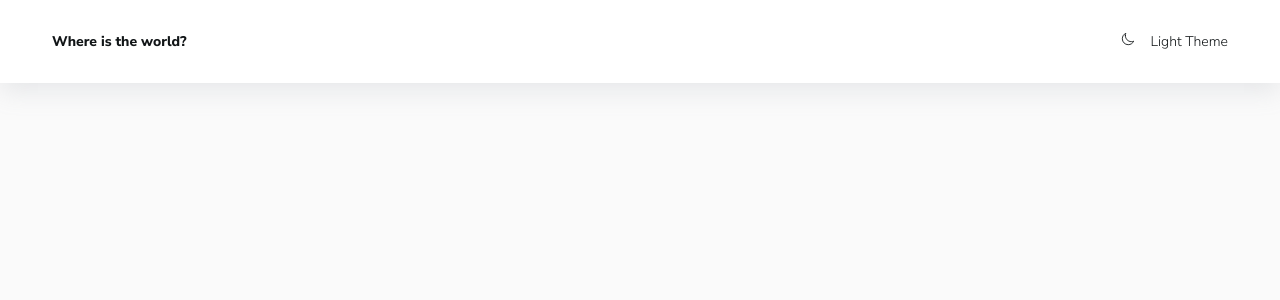
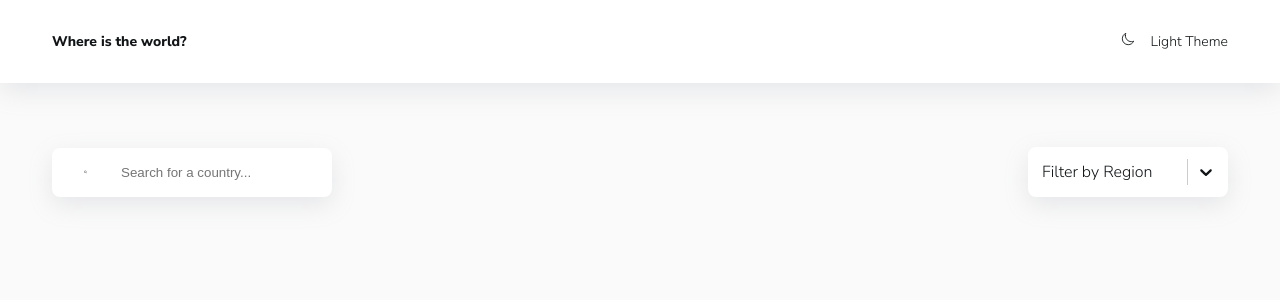
Before and after one commit to tsipherov/countries, a React (Create React App) app: page / in a window 1280 px wide. Shown: the top 300 px of the page. Built offline with nearby package versions, Linux system fonts and the light colour scheme; no server answers.

Commit message:
implemented controls feature

```diff
--- a/src/components/Controls.js
+++ b/src/features/controls/Controls.js
@@ -1,7 +1,6 @@
 import { useDispatch, useSelector } from "react-redux";
 import styled from "styled-components";
-import { setFilter, setRegion } from "../store/countryActions";
-import { selectCountriesInfo } from "../store/countrySelectors";
+import { selectControls, setRegion, setSearch } from "./controlsSlise";
 import CustomSelect from "./CustomSelect";
 import Search from "./Search";
 
@@ -28,14 +27,14 @@ const Wrapper = styled.div`
 
 const Controls = () => {
   const dispatch = useDispatch();
-  const { search, region } = useSelector(selectCountriesInfo);
+  const { search, region } = useSelector(selectControls);
 
   const searchHendler = (str) => {
-    dispatch(setFilter(str));
+    dispatch(setSearch(str));
   };
 
   const regionSelectHandler = (reg) => {
-    dispatch(setRegion(reg.value));
+    dispatch(setRegion(reg?.value || ""));
   };
 
   return (
--- /dev/null
+++ b/src/features/controls/controlsSlise.js
@@ -0,0 +1,26 @@
+import { createSlice } from "@reduxjs/toolkit";
+
+const initialState = {
+  search: "",
+  region: "",
+};
+
+export const controlsSlise = createSlice({
+  name: "@@controls",
+  initialState,
+  reducers: {
+    setSearch: (state, { payload }) => {
+      state.search = payload;
+    },
+    setRegion: (state, { payload }) => {
+      state.region = payload;
+    },
+  },
+});
+
+export const controlsReducer = controlsSlise.reducer;
+export const { setSearch, setRegion } = controlsSlise.actions;
+export const selectControls = ({ controls }) => ({
+  search: controls.search,
+  region: controls.region,
+});
--- a/src/features/countries/CountryList.js
+++ b/src/features/countries/CountryList.js
@@ -3,6 +3,7 @@ import { useDispatch, useSelector } from "react-redux";
 import { useNavigate } from "react-router-dom";
 import Card from "../../components/Card";
 import List from "../../components/List";
+import { selectControls } from "../controls/controlsSlise";
 import {
   loadCountries,
   selectCountriesInfo,
@@ -12,9 +13,10 @@ import {
 const CountryList = () => {
   const navigate = useNavigate();
   const dispatch = useDispatch();
+  const { search, region } = useSelector(selectControls);
   const { status, error, qnt } = useSelector(selectCountriesInfo);
   const filteredCountries = useSelector((state) =>
-    selectFilteredCountries(state, {})
+    selectFilteredCountries(state, { search, region })
   );
 
   useEffect(() => {
--- a/src/features/countries/countriesSlice.js
+++ b/src/features/countries/countriesSlice.js
@@ -16,14 +16,7 @@ const initialState = {
 const countriesSlice = createSlice({
   name: "@@countries",
   initialState,
-  reducers: {
-    // setCountries: (_, { payload }) => ({
-    //   countryList: payload,
-    //   status: "received",
-    // }),
-    // setLoading: (_, action) => ({ status: "loading", error: null }),
-    // setError: (_, { payload }) => ({ error: payload, status: "rejected" }),
-  },
+  reducers: {},
   extraReducers: (builder) => {
     builder
       .addCase(loadCountries.pending, (state) => {
@@ -56,12 +49,10 @@ export const selectFilteredCountries = (
   { search = "", region = "" }
 ) => {
   const { countryList: list } = state.countries;
-  let filteredListbyRegion = list;
-  // if (region) {
-  //   filteredListbyRegion = list.filter((country) => country.region === region);
-  // }
-  // return filteredListbyRegion.filter((country) =>
-  //   country.name.toLowerCase().includes(search.toLowerCase())
-  // );
-  return filteredListbyRegion;
+
+  return list.filter(
+    (country) =>
+      country.name.toLowerCase().includes(search.toLowerCase()) &&
+      country.region.includes(region)
+  );
 };
--- a/src/pages/HomePage.js
+++ b/src/pages/HomePage.js
@@ -1,9 +1,10 @@
+import Controls from "../features/controls/Controls";
 import CountryList from "../features/countries/CountryList";
 
 const HomePage = () => {
   return (
     <>
-      {/* <Controls /> */}
+      <Controls />
       <CountryList />
     </>
   );
--- a/src/store.js
+++ b/src/store.js
@@ -3,11 +3,13 @@ import * as api from "./config";
 import { configureStore } from "@reduxjs/toolkit";
 import { themeReducer } from "./features/theme/themeSlice";
 import { countriesReducer } from "./features/countries/countriesSlice";
+import { controlsReducer } from "./features/controls/controlsSlise";
 
 const store = configureStore({
   reducer: {
     theme: themeReducer,
     countries: countriesReducer,
+    controls: controlsReducer,
   },
   devTools: true,
   middleware: (getDefaultMiddleware) =>
--- a/src/store/countryActions.js
+++ b/src/store/countryActions.js
@@ -1,9 +1,3 @@
-import {
-  setCountries,
-  setLoading,
-  setError,
-} from "../features/countries/countriesSlice";
-
 export const SET_COUNTRIES = "@@country/SET_COUNTRIES";
 export const SET_LOADING = "@@country/SET_LOADING";
 export const SET_ERROR = "@@country/ERROR";
@@ -27,14 +21,14 @@ export const setFilter = (filter) => ({
   payload: filter,
 });
 
-// export const setCountries = (countries) => ({
-//   type: SET_COUNTRIES,
-//   payload: countries,
-// });
+export const setCountries = (countries) => ({
+  type: SET_COUNTRIES,
+  payload: countries,
+});
 
-export const setRegion = (countries) => ({
+export const setRegion = (region) => ({
   type: SET_REGION,
-  payload: countries,
+  payload: region,
 });
 
 export const setCurrentCountry = (country) => ({
@@ -42,14 +36,14 @@ export const setCurrentCountry = (country) => ({
   payload: country,
 });
 
-// export const setLoading = () => ({
-//   type: SET_LOADING,
-// });
+export const setLoading = () => ({
+  type: SET_LOADING,
+});
 
-// export const setError = (err) => ({
-//   type: SET_ERROR,
-//   payload: err,
-// });
+export const setError = (err) => ({
+  type: SET_ERROR,
+  payload: err,
+});
 
 export const loadCountries =
   () =>
```
Also changed, not shown: src/features/controls/CustomSelect.js (renamed from src/components/CustomSelect.js), src/features/controls/Search.js (renamed from src/components/Search.js).
